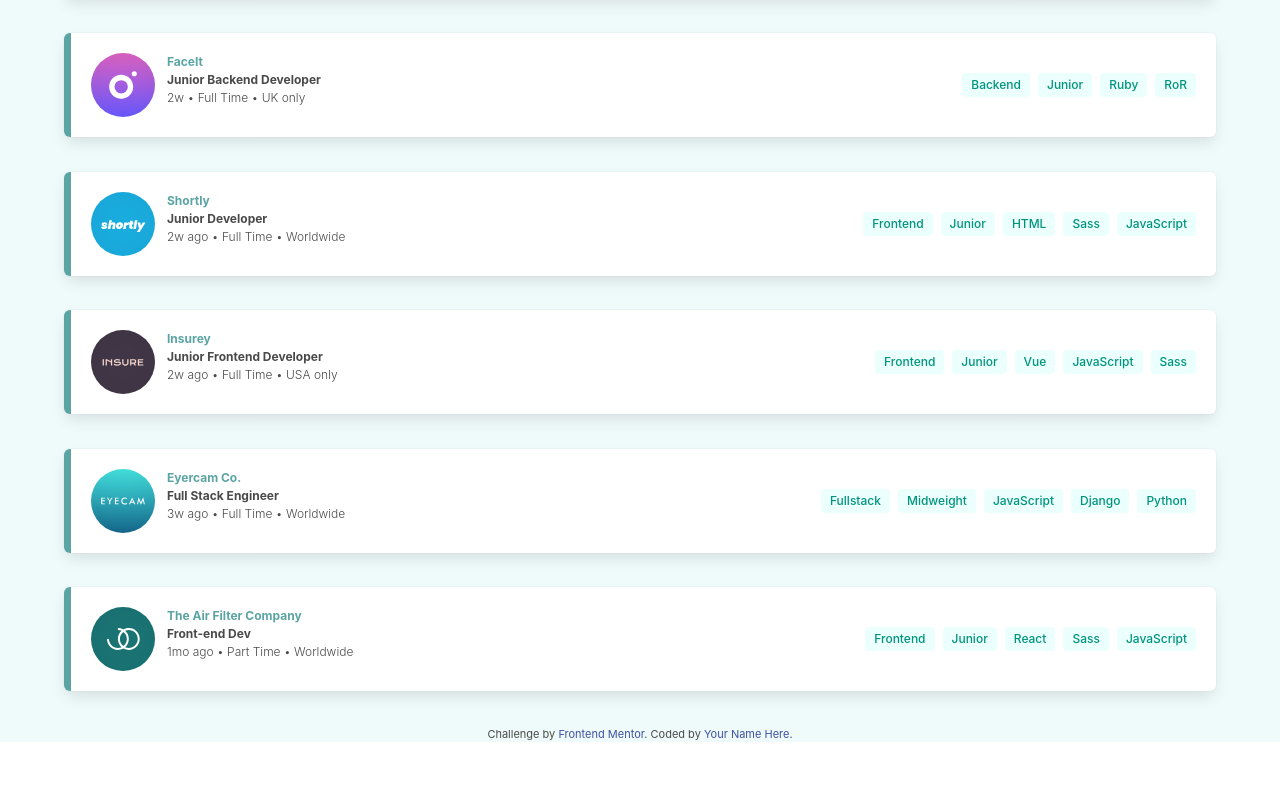
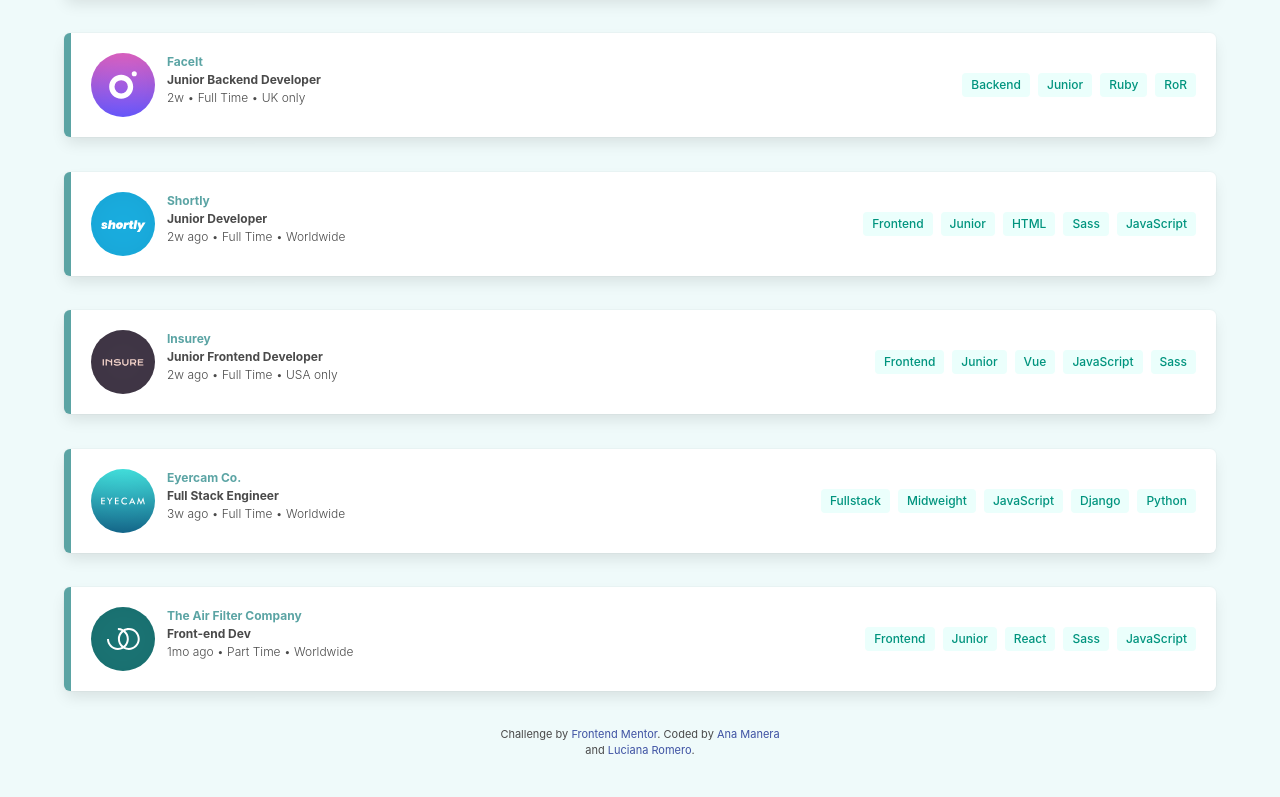
Before and after one commit to ana-manera/Filtro-de-Trabajos, a plain HTML site: page index.html in a window 1280 px wide. Shown: the part 867-1664 px from the top of the page. Before the commit the page ends 1609 px from the top, so only its background shows below. Drawn offline with nearby package versions, Linux system fonts and the light colour scheme.

Commit message:
pie de pagina

```diff
--- a/index.html
+++ b/index.html
@@ -400,51 +400,11 @@
         <!-- Item End -->
       </div>
     </div>
-
-
-
-
-
-
-
-
-
-
-
-
-
-
-
-
-
-
-
-
-
-
-
-
-
-
-
-
-
-
-
-
-
-
-
-
-
-
-
   </div>
 
-  <div class="attribution">
+  <div class="attribution" style="padding-bottom: 3%;">
     Challenge by
-    <a href="https://www.frontendmentor.io?ref=challenge" target="_blank">Frontend Mentor</a>. Coded by <a href="#">Your
-      Name Here</a>.
+    <a href="https://www.frontendmentor.io?ref=challenge" target="_blank">Frontend Mentor</a>. Coded by <a href="https://github.com/ana-manera" target="_blank">Ana Manera</a> <br> and <a href="https://github.com/romeroluciana" target="_blank">Luciana Romero</a>.
   </div>
 </body>
 
```
